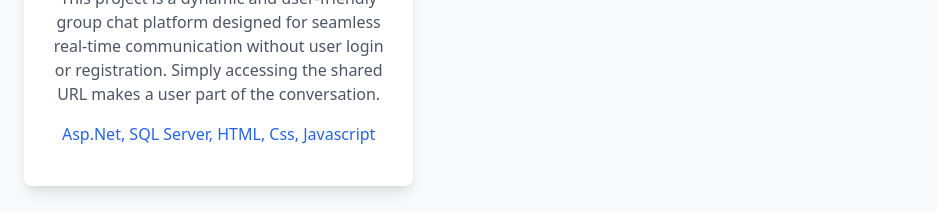
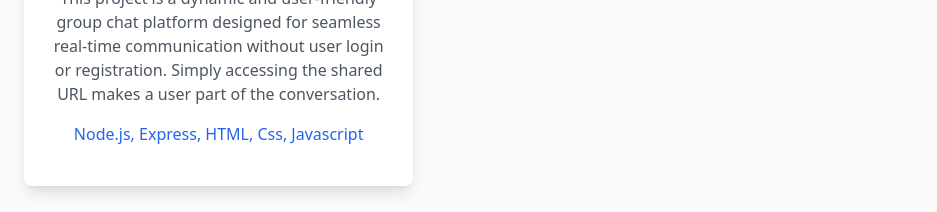
Before and after one commit to Kevinkondhiya/portfolio, a React (Vite) app: page / in a window 1280 px wide. Shown: the part 2720-2932 px from the top of the page, without its empty margins (0-937 px from the left). Built offline with nearby package versions, Linux system fonts and the light colour scheme.

Commit message:
project update

```diff
--- a/src/App.tsx
+++ b/src/App.tsx
@@ -194,7 +194,7 @@ function App() {
                 <p className="text-gray-600 mb-4 text-center">
                 This project is a dynamic and user-friendly group chat platform designed for seamless real-time communication without user login or registration. Simply accessing the shared URL makes a user part of the conversation.
                 </p>
-                <p className='text-blue-600 mb-4 text-center'>Asp.Net, SQL Server, HTML, Css, Javascript</p>
+                <p className='text-blue-600 mb-4 text-center'>Node.js, Express, HTML, Css, Javascript</p>
                 {/* <div className="flex justify-between items-center">
                   <a
                     href="#"
```
